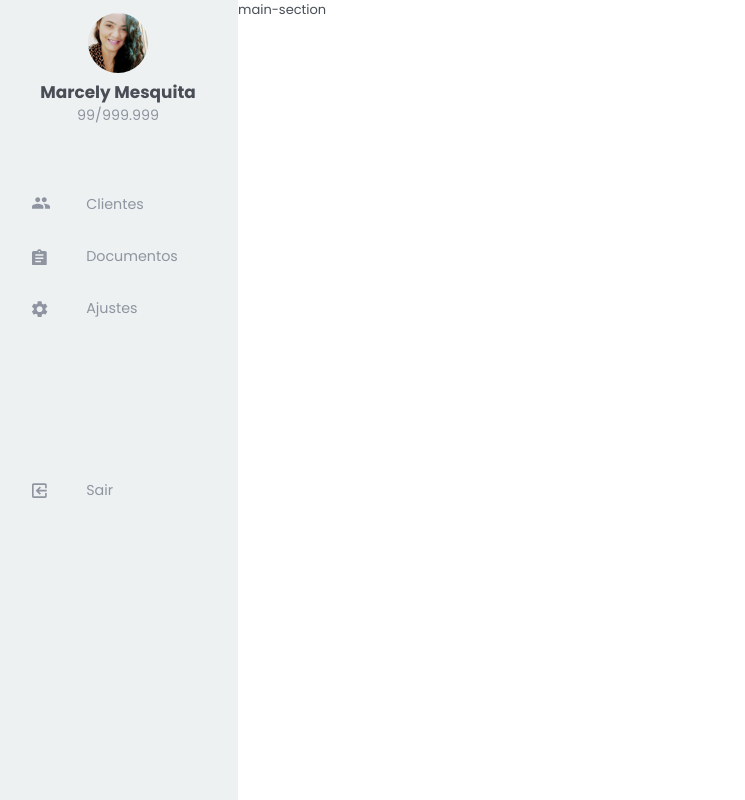
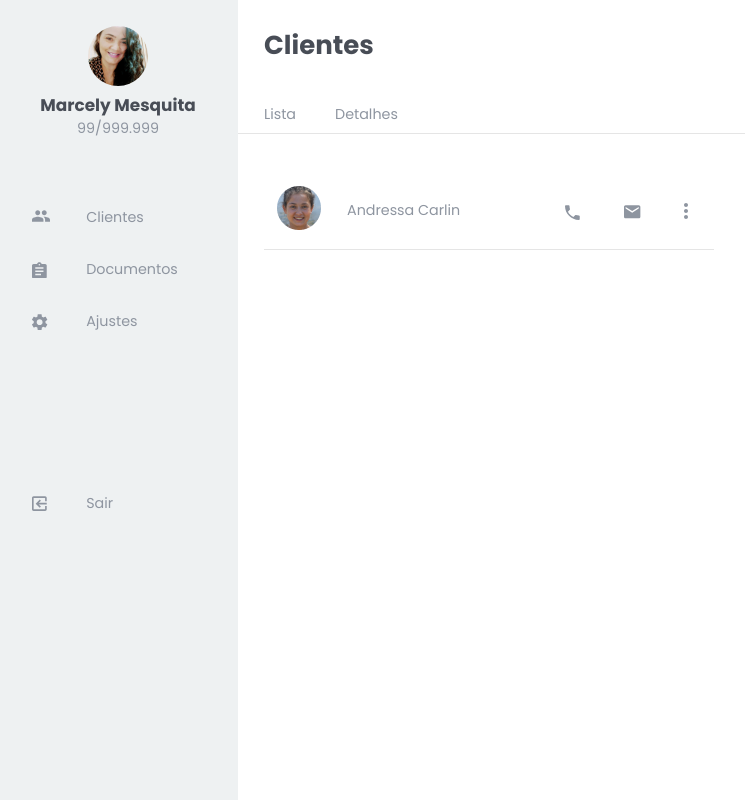
Before and after one commit to antonioeduardofernandes/planner, a Vue app: page /clientes in a window 1280 px wide. Shown: the top 800 px of the page, without its empty margins (2-747 px from the left). Built offline with nearby package versions, Linux system fonts and the light colour scheme.

Commit message:
component: Client List and Client Card created

```diff
--- a/src/App.vue
+++ b/src/App.vue
@@ -2,16 +2,22 @@
   <div id="app">
     <app-sidebar />
     <div class="main">
-      main-section
+      <div class="title main_title">{{ $route.name }}</div>
+      <!-- <app-menu /> -->
+      <div class="main_content">
+        <router-view></router-view>
+      </div>
     </div>
   </div>
 </template>
 
 <script>
 import AppSidebar from "./components/sidebar/AppSidebar"
+// import AppMenu from "./components/AppMenu"
 export default {
   components: {
     AppSidebar,
+    // AppMenu,
   },
 }
 </script>
@@ -47,6 +53,7 @@ body {
   width: 100vw;
   height: 100%;
   overflow: hidden;
+  font-size: 1.1rem;
 }
 
 #app {
@@ -58,7 +65,7 @@ body {
   grid-template-columns: 240px 1fr;
 }
 
-.title1 {
+.title {
   font-size: 2rem;
   font-weight: bold;
 }
@@ -76,4 +83,12 @@ body {
 .placeholder {
   color: var(--placeholder);
 }
+
+.main_title {
+  margin: 2rem;
+}
+
+/* .main_content {
+  padding: 2rem;
+} */
 </style>
--- /dev/null
+++ b/src/components/AppMenu.vue
@@ -0,0 +1,59 @@
+<template>
+  <div id="app_menu">
+    <div class="links">
+      <div
+        class="link subtitle"
+        @click="$emit('click')"
+        v-for="(link, index) in links"
+        :key="index"
+      >
+        {{ link }}
+      </div>
+    </div>
+  </div>
+</template>
+
+<script>
+export default {
+  // Get a list of links to display
+  props: {
+    links: Array,
+  },
+}
+</script>
+
+<style scoped>
+#app_menu {
+  width: 100%;
+  border-bottom: 1px solid var(--gray);
+  margin: 3rem 0;
+}
+
+.links {
+  display: flex;
+  align-items: center;
+  margin: 0.6rem 2rem;
+}
+
+.link {
+  margin-right: 3rem;
+  position: relative;
+  cursor: pointer;
+  transition: all 0.2s ease-in-out;
+}
+
+.link:hover {
+  color: var(--text);
+}
+
+.link:hover::after {
+  content: " ";
+  bottom: -9px;
+  left: 0;
+  right: 0;
+  position: absolute;
+  display: block;
+  border-bottom: 4px solid var(--accent);
+  background-color: red;
+}
+</style>
--- /dev/null
+++ b/src/components/clientes/ClientCard.vue
@@ -0,0 +1,83 @@
+<template>
+  <div id="client_card">
+    <div class="left_content">
+      <div class="avatar">
+        <img :src="require(`../../assets/${client.avatar}`)" alt="" />
+      </div>
+      <div class="subtitle name">{{ client.name }}</div>
+    </div>
+    <svg
+      v-for="(icon, index) in icons"
+      :key="index"
+      width="18"
+      height="20"
+      viewBox="0 0 22 14"
+    >
+      <path :d="icon" />
+    </svg>
+    <svg width="4" height="16" viewBox="0 0 4 16">
+      <path
+        d="M2 4C3.1 4 4 3.1 4 2C4 0.9 3.1 0 2 0C0.9 0 0 0.9 0 2C0 3.1 0.9 4 2 4ZM2 6C0.9 6 0 6.9 0 8C0 9.1 0.9 10 2 10C3.1 10 4 9.1 4 8C4 6.9 3.1 6 2 6ZM2 12C0.9 12 0 12.9 0 14C0 15.1 0.9 16 2 16C3.1 16 4 15.1 4 14C4 12.9 3.1 12 2 12Z"
+        fill="#484D56"
+      />
+    </svg>
+  </div>
+</template>
+
+<script>
+import { ref } from "vue"
+export default {
+  props: {
+    client: Object,
+  },
+  setup() {
+    const icons = ref([
+      "M3.62 7.79C5.06 10.62 7.38 12.93 10.21 14.38L12.41 12.18C12.68 11.91 13.08 11.82 13.43 11.94C14.55 12.31 15.76 12.51 17 12.51C17.55 12.51 18 12.96 18 13.51V17C18 17.55 17.55 18 17 18C7.61 18 0 10.39 0 1C0 0.45 0.45 0 1 0H4.5C5.05 0 5.5 0.45 5.5 1C5.5 2.25 5.7 3.45 6.07 4.57C6.18 4.92 6.1 5.31 5.82 5.59L3.62 7.79Z",
+      "M18 0H2C0.9 0 0.00999999 0.9 0.00999999 2L0 14C0 15.1 0.9 16 2 16H18C19.1 16 20 15.1 20 14V2C20 0.9 19.1 0 18 0ZM18 4L10 9L2 4V2L10 7L18 2V4Z",
+    ])
+    return { icons }
+  },
+}
+</script>
+
+<style scoped>
+#client_card {
+  display: flex;
+  align-items: center;
+  width: 450px;
+  border-bottom: 1px solid var(--gray);
+  justify-content: space-between;
+  padding: 1rem;
+}
+
+.left_content {
+  display: flex;
+  align-items: center;
+  margin-right: 2rem;
+}
+
+.name {
+  margin-left: 2rem;
+  width: 150px;
+  overflow: hidden;
+  white-space: nowrap;
+  text-overflow: ellipsis;
+}
+
+svg {
+  transition: all 0.2s ease-in-out;
+  cursor: pointer;
+}
+
+path {
+  fill: var(--placeholder);
+}
+
+svg:hover path {
+  fill: var(--accent);
+}
+
+svg:last-of-type {
+  margin-right: 1rem;
+}
+</style>
--- /dev/null
+++ b/src/components/clientes/ClientList.vue
@@ -0,0 +1,23 @@
+<template>
+  <div id="client_list">
+    <client-card v-for="(client, index) in clients" :key="index" :client="client"/>
+  </div>
+</template>
+
+<script>
+import ClientCard from "./ClientCard"
+export default {
+  components: {
+    ClientCard,
+  },
+  props: {
+    clients: Array,
+  },
+}
+</script>
+
+<style scoped>
+#client_list {
+  margin-left: 2rem;
+}
+</style>
--- a/src/components/sidebar/AppSidebar.vue
+++ b/src/components/sidebar/AppSidebar.vue
@@ -35,7 +35,7 @@ export default {
   display: flex;
   flex-flow: column;
   align-items: center;
-  padding: 1rem;
+  padding: 2rem 1rem;
   background-color: var(--background-secondary);
 }
 
--- a/src/components/sidebar/SidebarNav.vue
+++ b/src/components/sidebar/SidebarNav.vue
@@ -5,7 +5,7 @@
       :key="index"
       :class="['nav_item', { logoff: nav_item.label === 'Sair' }]"
     >
-      <svg width="18" :height="20" viewBox="0 0 22 14">
+      <svg width="18" height="20" viewBox="0 0 22 14">
         <path :d="nav_item.icon" />
       </svg>
       <div class="label subtitle">{{ nav_item.label }}</div>
@@ -52,7 +52,6 @@ export default {
   display: flex;
   flex-flow: column;
   cursor: pointer;
-  /* align-items: flex-start; */
   width: 100%;
   height: 100vh;
   padding: 0 1rem;
--- a/src/router/index.js
+++ b/src/router/index.js
@@ -1,12 +1,12 @@
 import { createRouter, createWebHistory } from 'vue-router'
+import Clientes from "../views/Clientes.vue"
 
 const routes = [
-  // {
-  //   // path: '/',
-  //   // name: 'Home',
-  //   // component: Home
-  // },
-
+  {
+    path: '/clientes',
+    name: 'Clientes',
+    component: Clientes
+  },
 ]
 
 const router = createRouter({
--- /dev/null
+++ b/src/views/Clientes.vue
@@ -0,0 +1,32 @@
+<template>
+  <div>
+    <app-menu :links="['Lista', 'Detalhes']" />
+    <client-list :clients="clientes" />
+  </div>
+</template>
+
+<script>
+import { ref } from "vue"
+import AppMenu from "../components/AppMenu"
+import ClientList from "../components/clientes/ClientList"
+
+export default {
+  components: {
+    AppMenu,
+    ClientList,
+  },
+  setup() {
+    const clientes = ref([
+      {
+        name: "Andressa Carlin",
+        avatar: "andressa_carlin.png",
+        phone: "(21) 9999-9999",
+        email: "andressa_carlin_email@email.com",
+      },
+    ])
+    return { clientes }
+  },
+}
+</script>
+
+<style scoped></style>
```
Also changed, not shown: src/components/HoverCard.vue (added, +16 -0 lines), src/assets/andressa_carlin.png (added).
